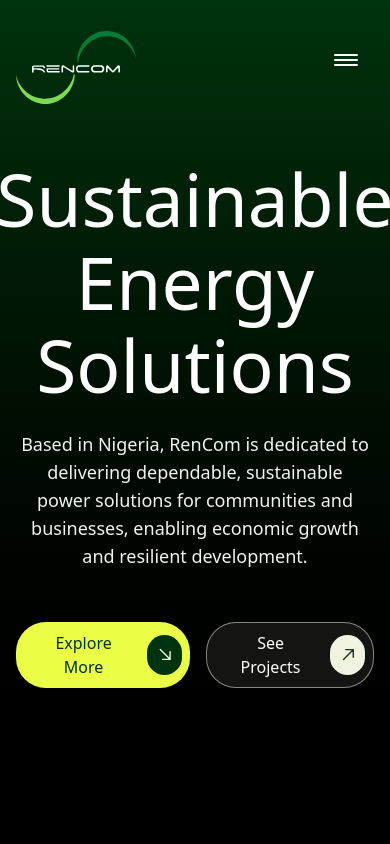
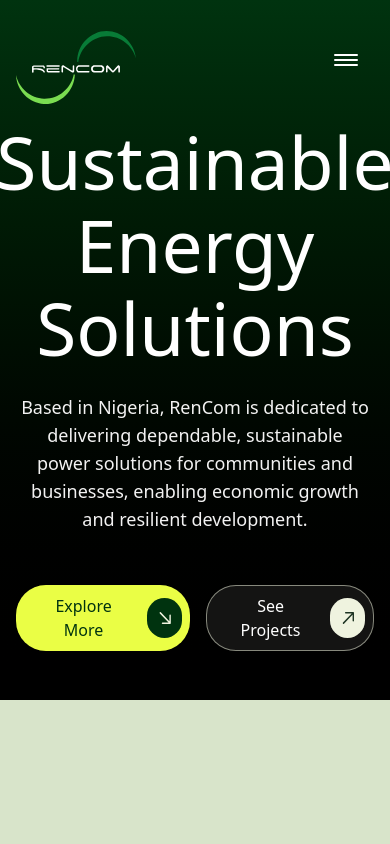
Before and after one commit to elumeluwebster/rencom, a Next.js app: page / in a window 390 px wide. Shown: the top 844 px of the page. Built offline with nearby package versions, Linux system fonts and the light colour scheme.

Commit message:
landing page and about us images added

```diff
--- a/src/app/page.tsx
+++ b/src/app/page.tsx
@@ -21,12 +21,12 @@ const Landing = () => {
 
   return (
     <div>
-      <section className="relative bg-gradient-to-b from-[#00330F] to-[#000000] h-screen w-full">
+      <section className="relative bg-gradient-to-b from-[#00330F] to-[#000000] h-[700px] sm:h-[1000px] md:h-[900px] lg:h-[1025px] w-full">
         <div className="absolute top-0 left-0 w-full">
           <HeaderLight />
         </div>
 
-        <div className="flex h-full w-full flex-col items-center justify-center text-center px-4">
+        <div className="flex pt-30 w-full flex-col items-center justify-center text-center px-4 div1">
           <h2 className="text-[73px] font-geist font-normal text-white leading-[83px]">
             Sustainable <br /> <span className="">Energy Solutions</span>
           </h2>
@@ -37,10 +37,10 @@ const Landing = () => {
             enabling economic growth <br /> and resilient development.
           </p>
 
-          <div className="mt-13 flex flex-row gap-4">
+          <div className="mt-13 flex flex-row gap-4 z-50">
             <div
               onClick={handleClick}
-              className="bg-[#EAFE45] items-center justify-between flex flex-row px-6 gap-5 py-2 rounded-[30px] cursor-pointer"
+              className="bg-[#EAFE45] hover:bg-[#efff62] items-center justify-between flex flex-row px-6 gap-5 py-2 rounded-[30px] cursor-pointer"
             >
               <span className="text-[#00330F]">Explore More</span>
               <div className="w-10 h-10 -mr-4 flex items-center justify-center bg-[#00330F] rounded-full transition-colors duration-300">
@@ -56,7 +56,7 @@ const Landing = () => {
 
             <div
               onClick={handleProjects}
-              className="bg-[#EFF3DF15] border-[0.5px] border-[#EFF3DF85] items-center justify-between flex flex-row px-6 gap-5 py-2 rounded-[30px] cursor-pointer"
+              className="bg-[#EFF3DF15] hover:bg-[#95919115] border-[0.5px] border-[#EFF3DF85] items-center justify-between flex flex-row px-6 gap-5 py-2 rounded-[30px] cursor-pointer"
             >
               <span className="text-[#FFF]">See Projects</span>
               <div className="w-10 h-10 -mr-4 flex items-center justify-center bg-[#EFF3DF] rounded-full transition-colors duration-300">
@@ -72,7 +72,14 @@ const Landing = () => {
           </div>
         </div>
 
-        <div className="absolute bottom-6 left-1/2 -translate-x-1/2"></div>
+        <div className="absolute bottom-0 left-0 w-full h-[1200px] z-0 hidden sm:block">
+          <Image
+            src="/assets/images/group-photo.png"
+            alt="group pic"
+            fill
+            className="object-contain object-bottom"
+          />
+        </div>
       </section>
 
       <FadeInSection>
```
Also changed, not shown: 2 other files (tests, documents, lock files or other folders).
